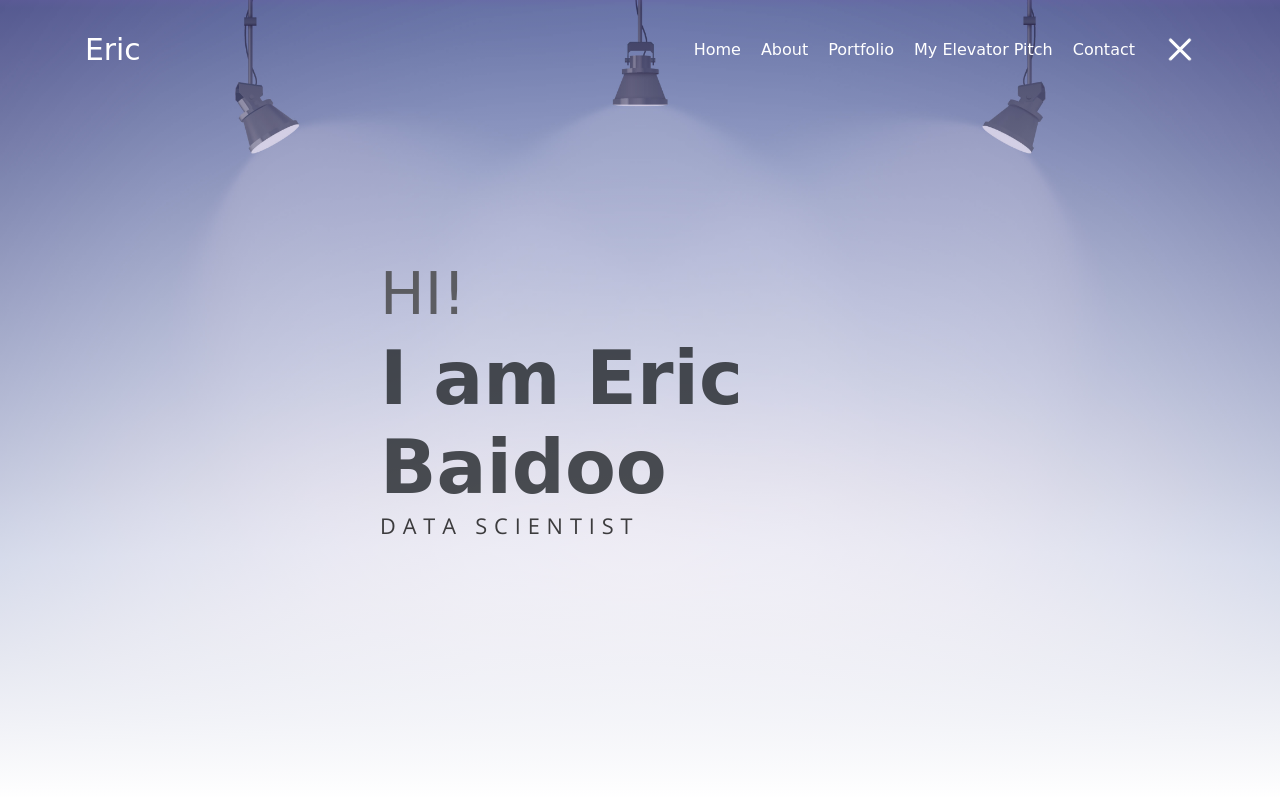
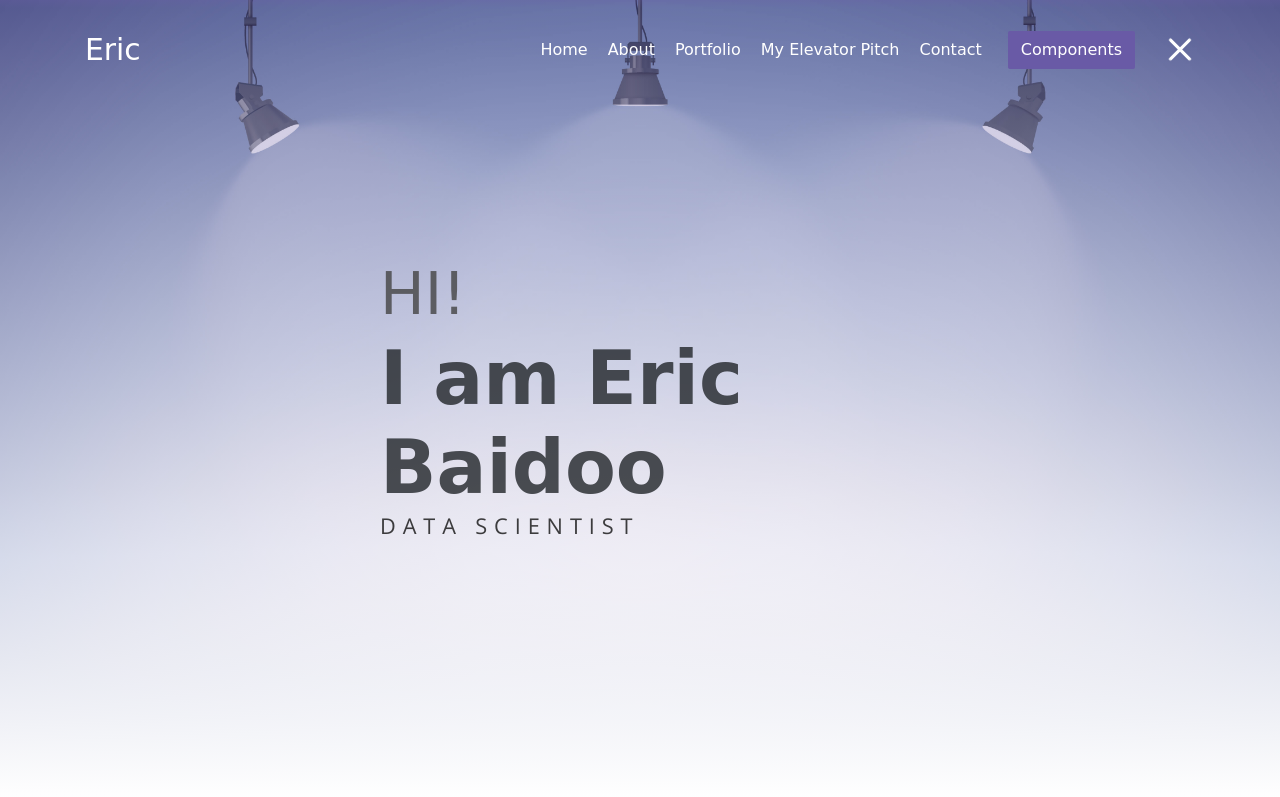
Before and after one commit to EricBaidoo/ericbaidoo.github.io, a plain HTML site: page index.html in a window 1280 px wide. Both pictures are taken after a click on the link 1180 px from the left and 50 px from the top of the page. Shown: the top 797 px of the page. Drawn offline with nearby package versions, Linux system fonts and the light colour scheme; files that its build step writes are made by us from their sources; files whose address does not match are found by name; a web font is replaced by a local one.

Commit message:
Add files via upload

```diff
--- a/index.html
+++ b/index.html
@@ -36,7 +36,9 @@
                 <li class="item">
                     <a class="link" href="#contact">Contact</a>
                 </li>
-
+                <li class="item ml-md-3">
+                    <a href="components.html" class="btn btn-primary">Components</a>
+                </li>
             </ul>
             <a href="javascript:void(0)" id="nav-toggle" class="hamburger hamburger--elastic">
                 <div class="hamburger-box">
```
